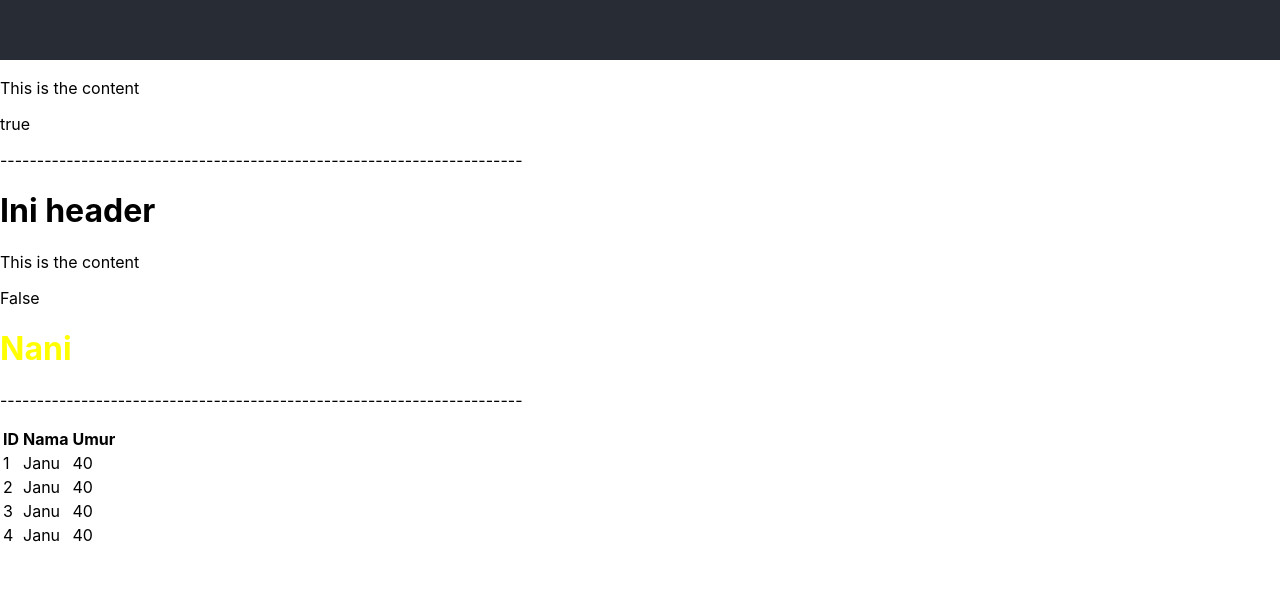
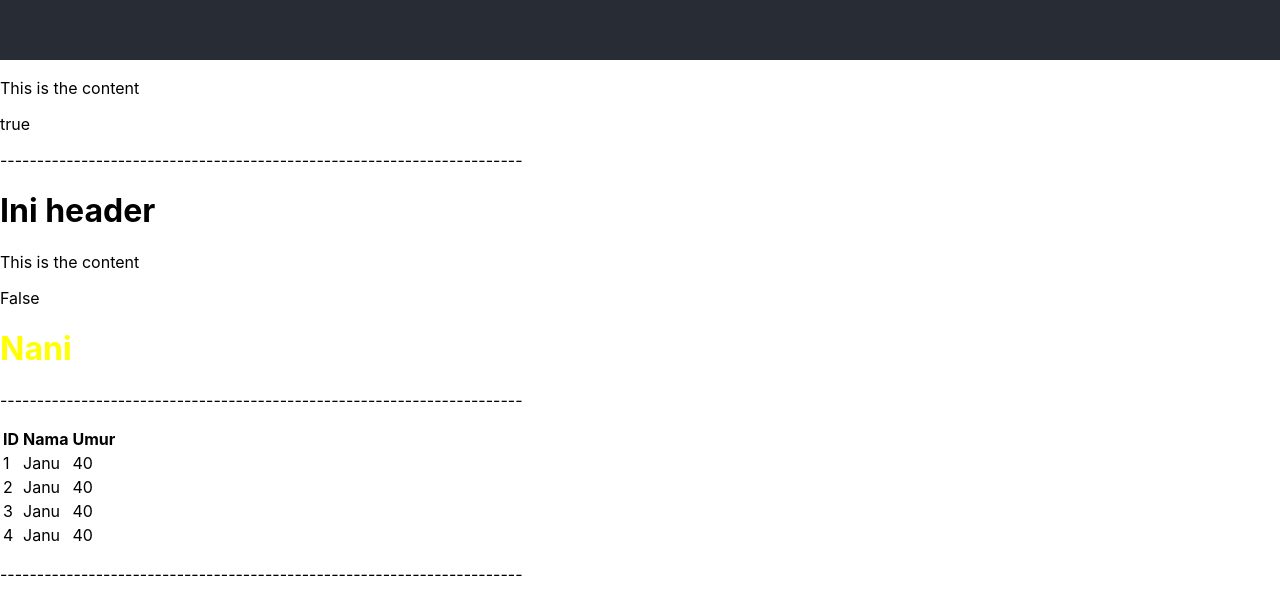
Before and after one commit to ata45/my-apps-react, a React (Create React App) app: page / in a window 1280 px wide. Shown: the part 757-1357 px from the top of the page. Before the commit the page ends 1305 px from the top, so only its background shows below. Built offline with nearby package versions, Linux system fonts and the light colour scheme.

Commit message:
Update src/App.js

```diff
--- a/src/App.js
+++ b/src/App.js
@@ -69,6 +69,7 @@ class App extends Component {
             {this.state.data.map((orang, i)=><TableRow key={i} data={orang} />)}
           </tbody>
         </table>
+        <Line/>
       </div>
     );
   }
```
